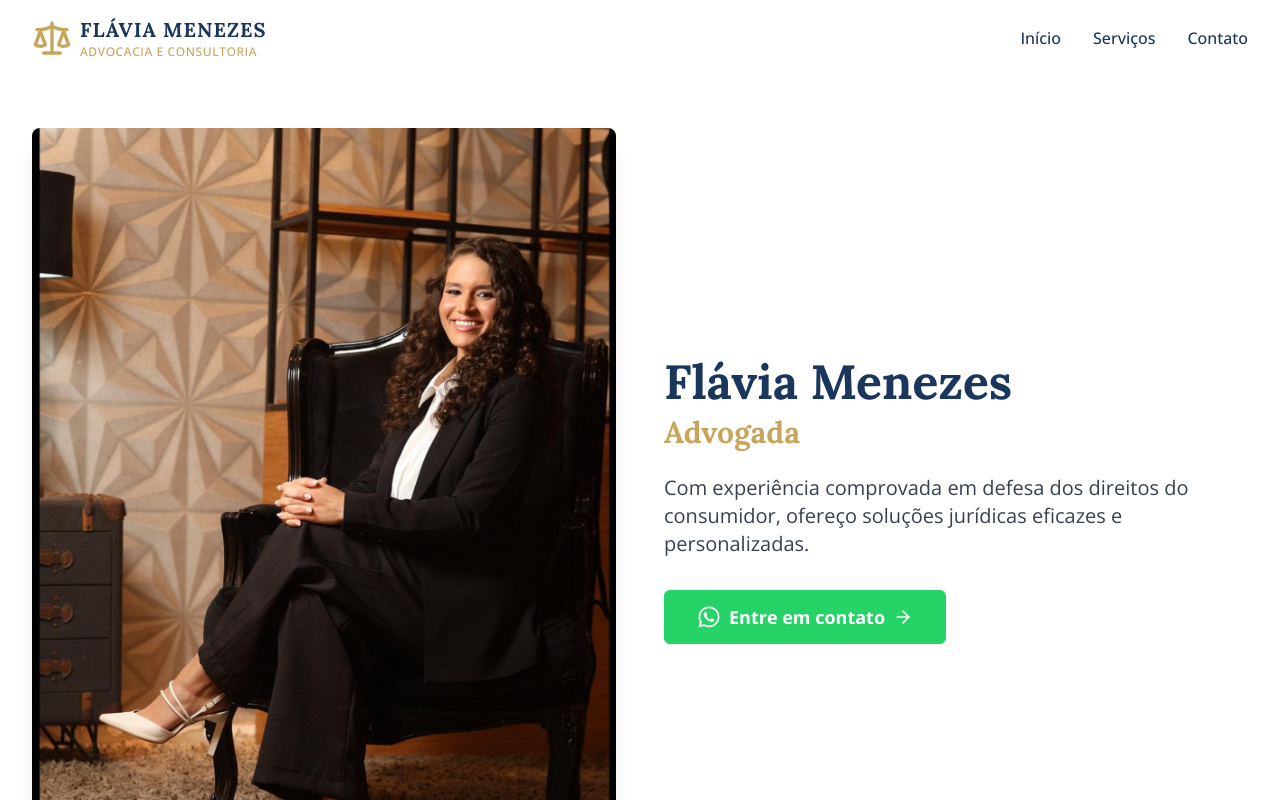
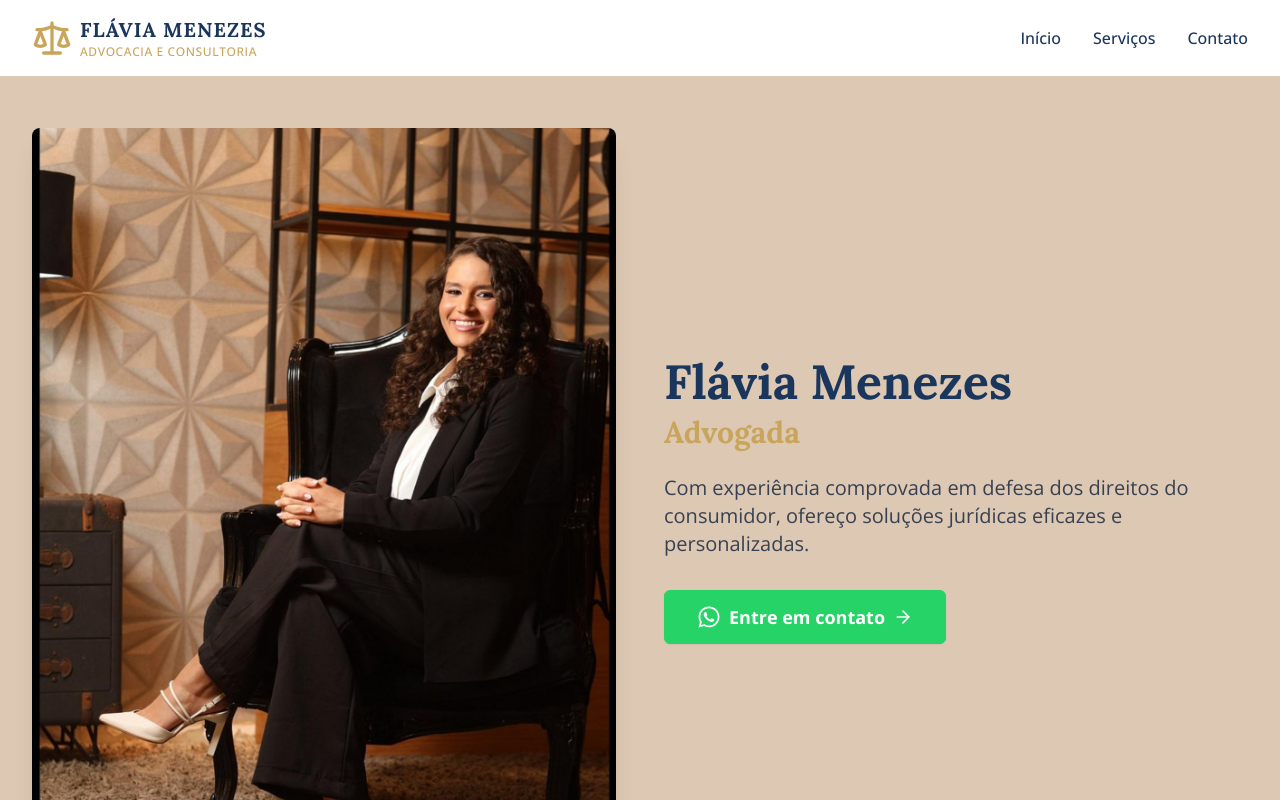
Before and after one commit to coutinho98/advflavia, a React (Vite) app: page / in a window 1280 px wide. Shown: the top 800 px of the page. Built offline with nearby package versions, Linux system fonts and the light colour scheme.

Commit message:
test color

```diff
--- a/src/components/Hero.tsx
+++ b/src/components/Hero.tsx
@@ -4,7 +4,7 @@ import img from '../img/flaviamenezes.jpg'
 
 const Hero = () => {
   return (
-    <section id="hero" className="py-20 pt-32 bg-white">
+    <section id="hero" className="py-20 pt-32 bg-[#DDC8B3]">
       <div className="container mx-auto px-4 md:px-8">
         <div className="flex flex-col lg:flex-row items-center gap-12">
           <div className="lg:w-1/2">
```
